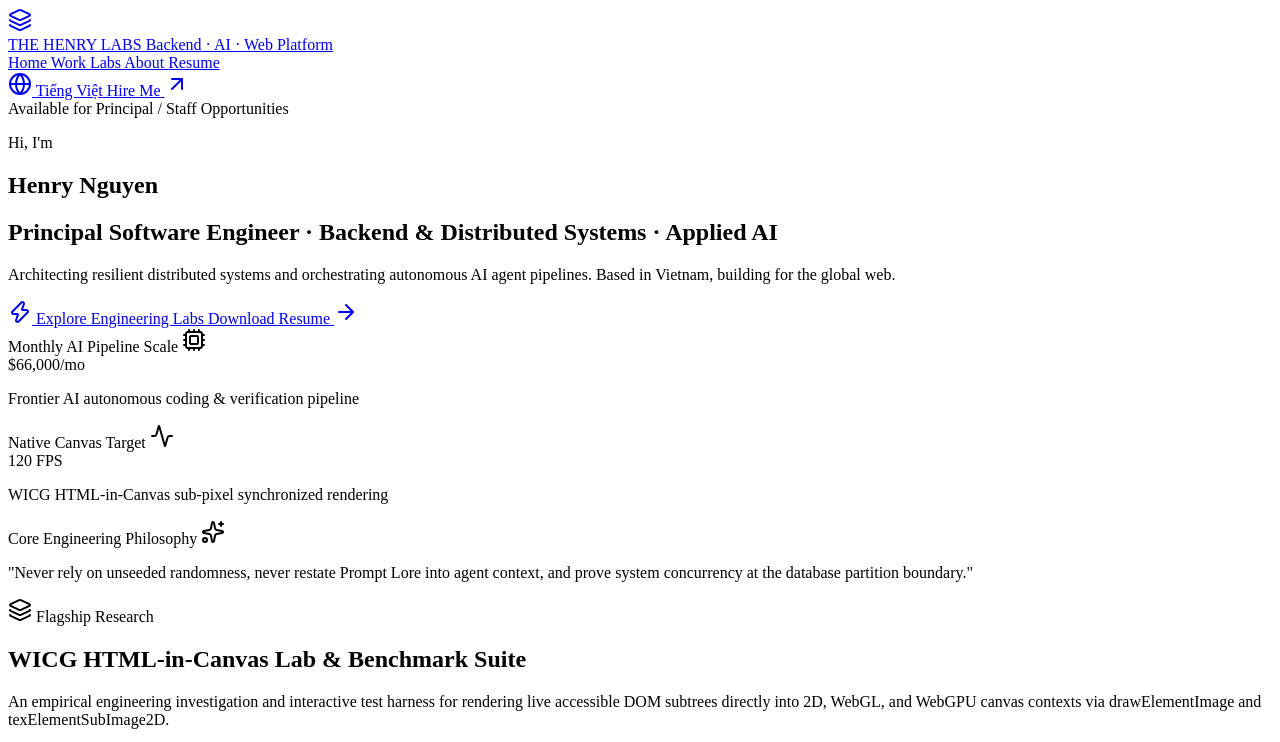
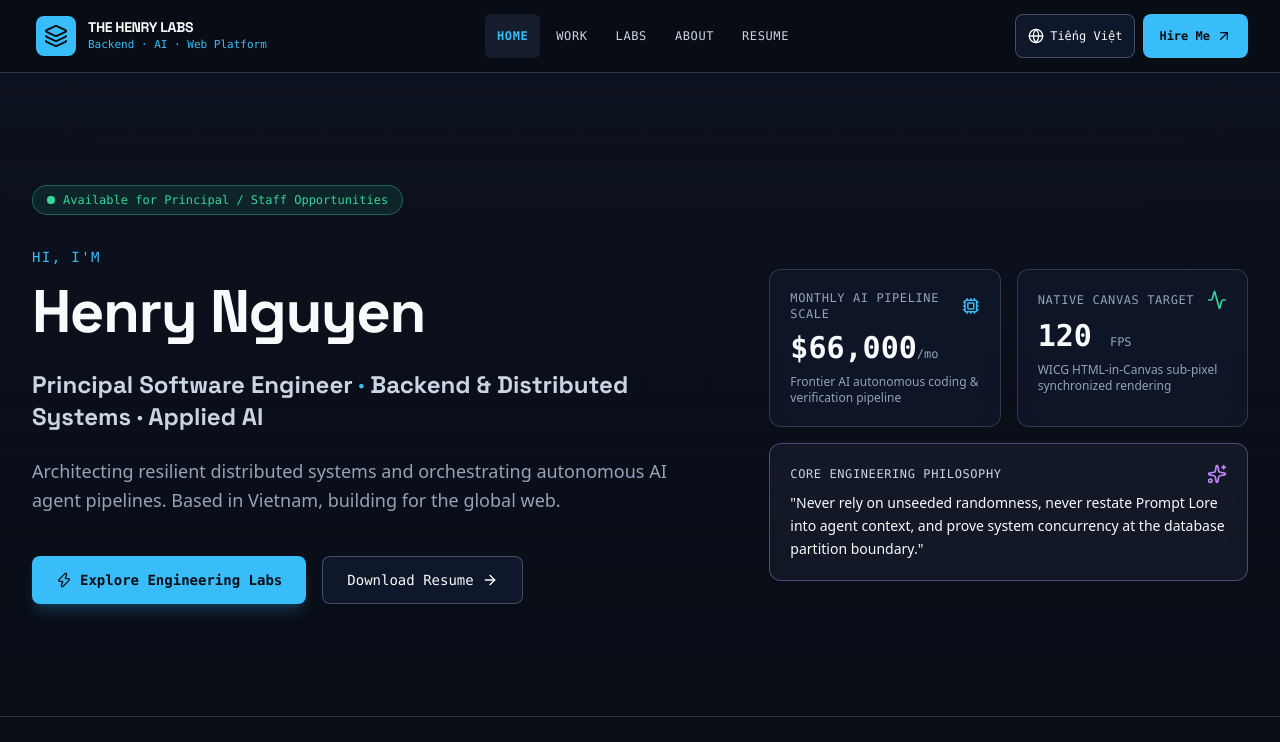
Before and after one commit to thehenrylabsdev/thehenrylabs-website, an Astro site in the folder apps/web/: page / in a window 1280 px wide. Shown: the top 742 px of the page. Built offline with nearby package versions, Linux system fonts and the light colour scheme; Astro itself is replaced by a stand-in of ours.

Commit message:
fix(styles): import tailwindcss global styles into BaseLayout

```diff
--- a/apps/web/src/layouts/BaseLayout.astro
+++ b/apps/web/src/layouts/BaseLayout.astro
@@ -1,5 +1,6 @@
 ---
 import Seo from '../components/seo/Seo.astro';
+import '../styles/global.css';
 import { getLangFromUrl, useTranslations, getLocalizedPath, getAlternateLang } from '../i18n/utils';
 import { Layers, Github, Linkedin, Twitter, Globe, ArrowUpRight } from 'lucide-astro';
 
--- /dev/null
+++ b/apps/web/src/styles/global.css
@@ -0,0 +1,13 @@
+@import "tailwindcss";
+
+@layer base {
+  body {
+    background-color: #090D16;
+    color: #F8FAFC;
+    font-family: 'Inter', system-ui, sans-serif;
+  }
+
+  .font-display {
+    font-family: 'Space Grotesk', 'Inter', system-ui, sans-serif;
+  }
+}
```
